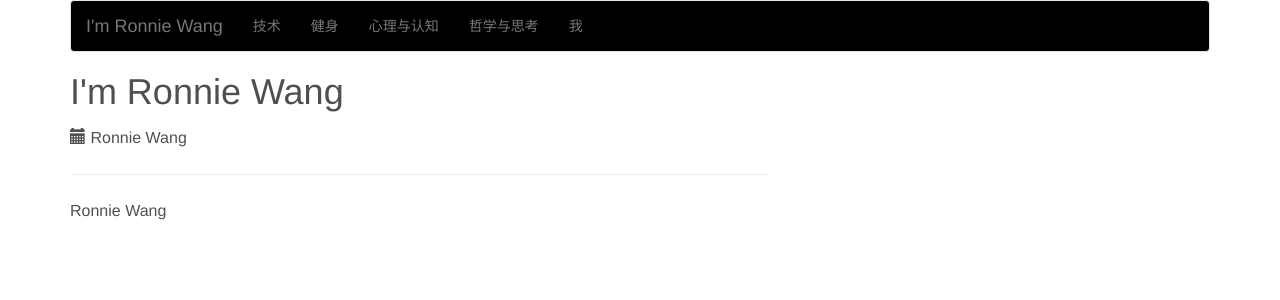
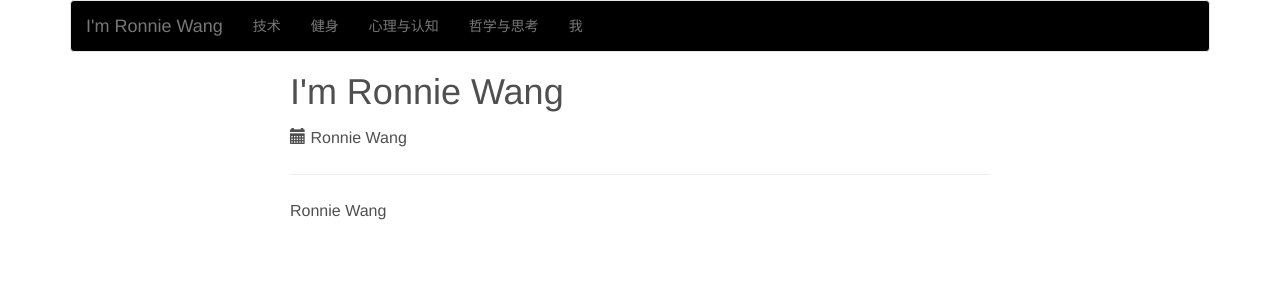
Before and after one commit to ronniewang/ronniewang.github.io, a Jekyll site: the page built from index.md, in a window 1280 px wide. Shown: the top 300 px of the page. Built offline with Jekyll 4.4.1, drawn with Linux system fonts in a browser that asks for light colours.

Commit message:
Update default.html

```diff
--- a/_layouts/default.html
+++ b/_layouts/default.html
@@ -60,6 +60,7 @@
             font-size: 16px;
             line-height: 2;
             width: 700px;
+            margin: 0 auto;
         }
 
         .desc {
@@ -73,7 +74,7 @@
         }
 
         a {
-            color: #76EE00;
+            color: green;
             text-decoration: none;
         }
 
```
